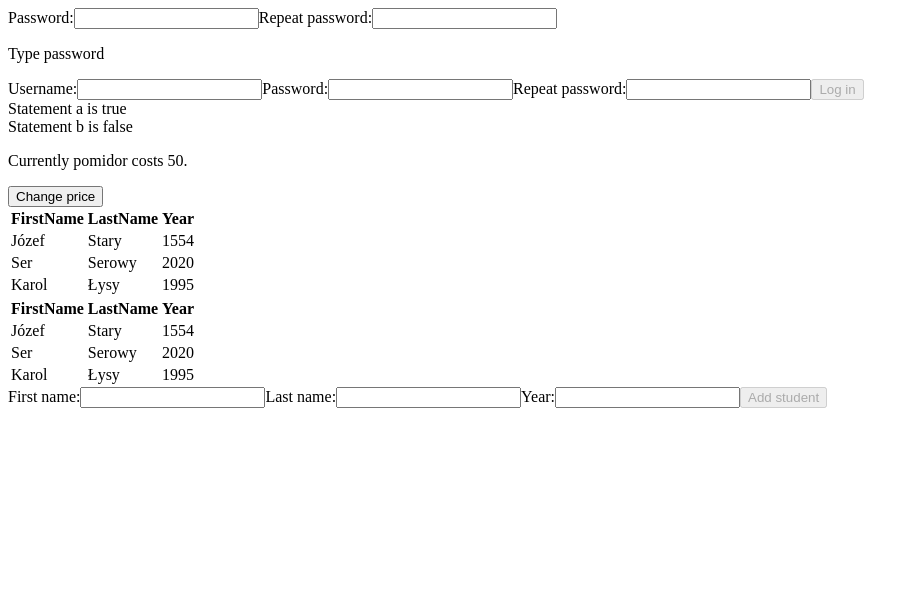
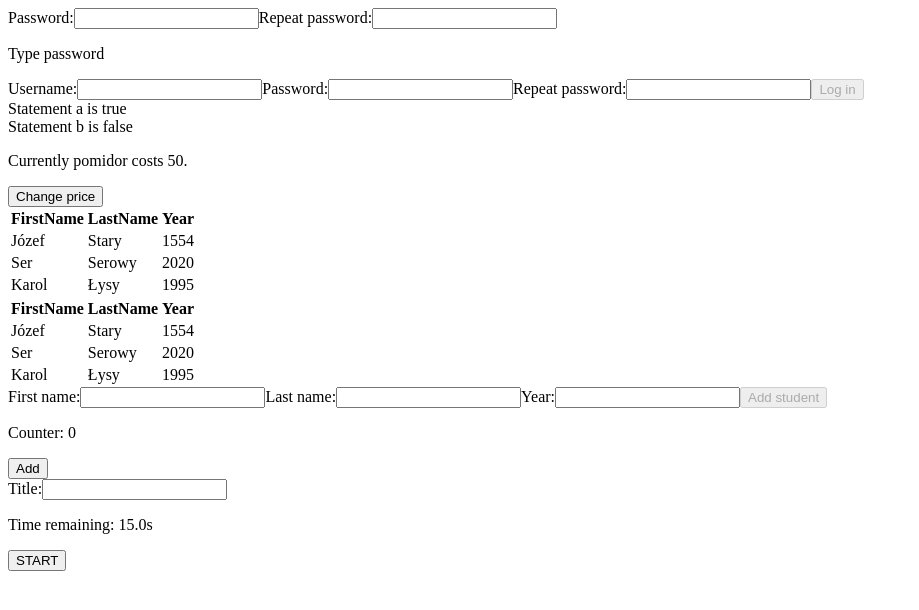
Before and after one commit to mfabisiak/Wprowadzenie-do-aplikacji-internetowych, a React app in the folder lab5/: page / in a window 1280 px wide. Shown: the top 610 px of the page, without its empty margins (0-919 px from the left). Built offline with nearby package versions, Linux system fonts and the light colour scheme; the HTML template or start-up script is replaced by a standard one.

Commit message:
Add Countdown, Counter, and Title components for enhanced functionality and state management

```diff
--- /dev/null
+++ b/lab5/src/components/effects/Countdown.tsx
@@ -0,0 +1,40 @@
+import {useEffect, useState} from "react";
+
+function Countdown() {
+    const [counter, setCounter] = useState(15);
+
+    const [buttonText, setButtonText] = useState('START');
+
+    useEffect(() => {
+        let intervalId: number | null = null;
+
+        function startCountdown() {
+            intervalId = setInterval(() => {
+                setCounter(prevCounter => prevCounter - 0.1)
+            }, 100);
+        }
+
+        function stopCountdown() {
+            clearInterval(intervalId!);
+            intervalId = null;
+        }
+
+
+        if (buttonText === 'START') stopCountdown();
+        else startCountdown();
+        return () => stopCountdown()
+
+    }, [buttonText]);
+
+    return (
+        <>
+            <p>Time remaining: {counter.toFixed(1)}s</p>
+            <button
+                onClick={() => setButtonText(prevText =>
+                    prevText === 'START' ? 'STOP' : 'START')}>{buttonText}
+            </button>
+        </>
+    );
+}
+
+export default Countdown
--- /dev/null
+++ b/lab5/src/components/effects/Counter.tsx
@@ -0,0 +1,22 @@
+import {useEffect, useState} from "react";
+
+function Counter() {
+    const [counter, setCounter] = useState(0);
+
+    useEffect(() => {
+        console.log('Hello World!');
+    }, []);
+
+    useEffect(() => {
+        console.log(`Counter updated to ${counter}`);
+    }, [counter]);
+
+    return (
+        <div>
+            <p>Counter: {counter}</p>
+            <button onClick={() => setCounter(counter + 1)}>Add</button>
+        </div>
+    );
+}
+
+export default Counter;
--- /dev/null
+++ b/lab5/src/components/effects/Title.tsx
@@ -0,0 +1,20 @@
+import {useEffect, useState} from "react";
+
+function Title() {
+    const [title, setTitle] = useState('');
+
+    useEffect(() => {
+        document.title = title;
+    }, [title]);
+
+    return (
+        <label>Title:
+            <input
+                type={"text"}
+                onChange={(e) => setTitle(e.target.value)}
+            />
+        </label>
+    );
+}
+
+export default Title
--- a/lab5/src/main.tsx
+++ b/lab5/src/main.tsx
@@ -7,6 +7,9 @@ import Ternary from "./components/other/Ternary.tsx";
 import Update from "./components/other/Update.tsx";
 import Students from "./components/students/Students.tsx";
 import StudentManager from "./components/students/StudentManager.tsx";
+import Counter from "./components/effects/Counter.tsx";
+import Title from "./components/effects/Title.tsx";
+import Countdown from "./components/effects/Countdown.tsx";
 
 createRoot(document.getElementById('root')!).render(
     <StrictMode>
@@ -27,5 +30,8 @@ createRoot(document.getElementById('root')!).render(
         <Update/>
         <Students/>
         <StudentManager/>
+        <Counter/>
+        <Title/>
+        <Countdown/>
     </StrictMode>,
 );
```
